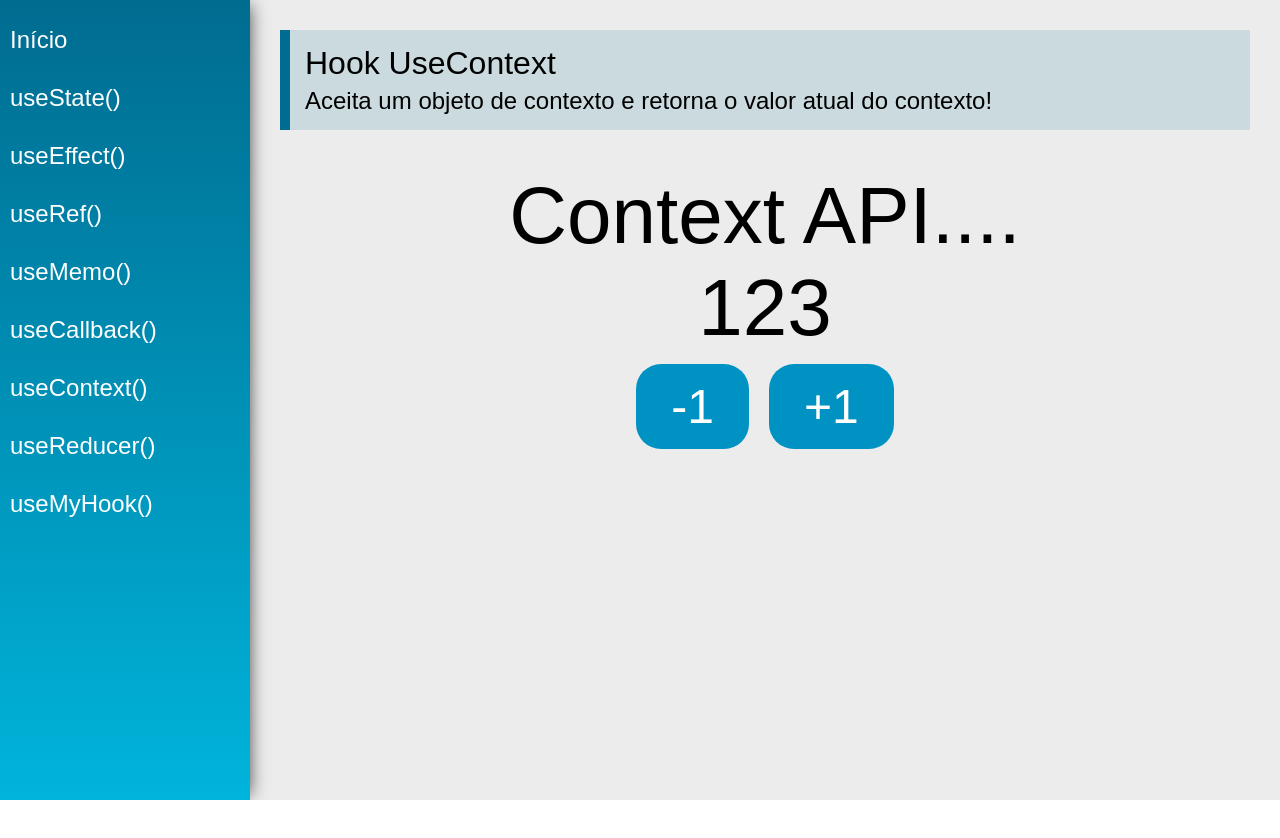
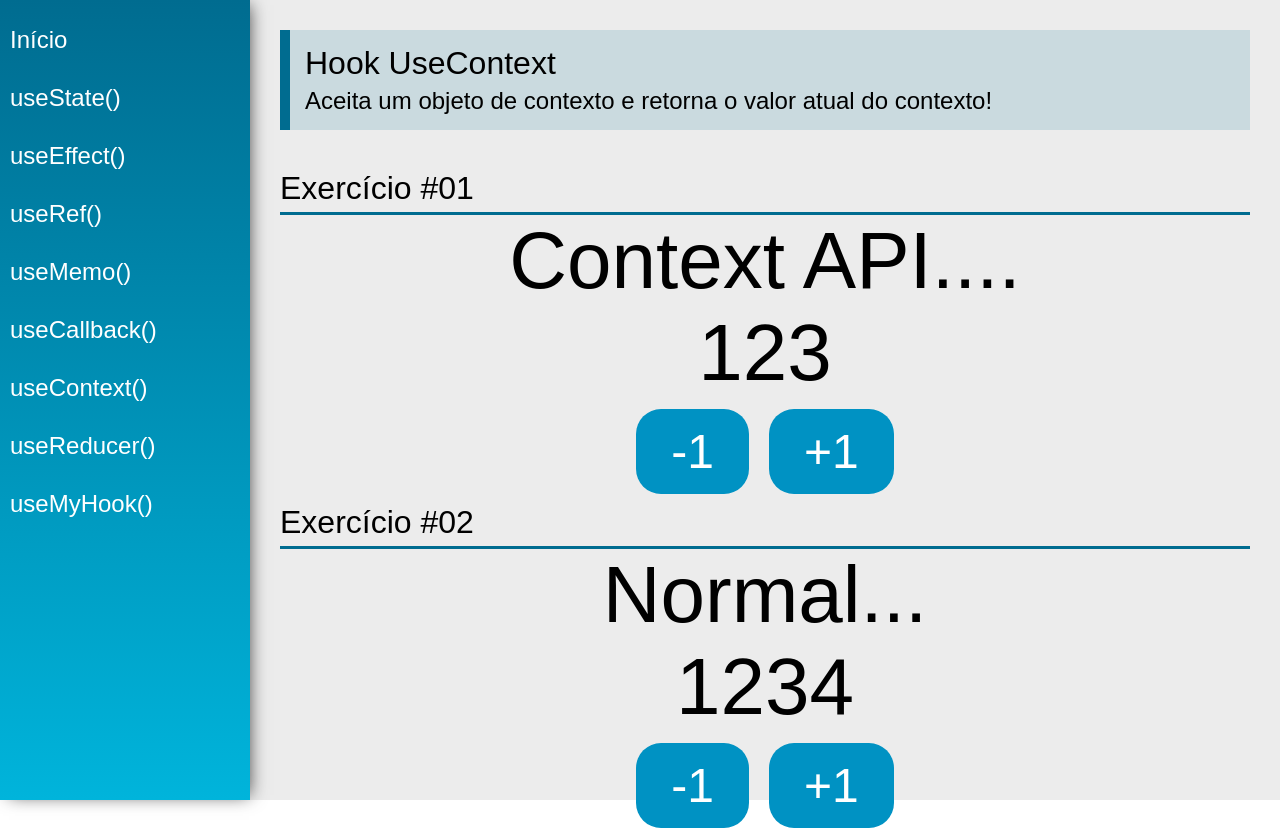
Before and after one commit to julianojales20/hooks, a React (Create React App) app: page /useContext in a window 1280 px wide. Before the commit the page ends 800 px from the top, so only its background shows below. Built offline with nearby package versions, Linux system fonts and the light colour scheme.

Commit message:
useContext

```diff
--- /dev/null
+++ b/src/data/Store.jsx
@@ -0,0 +1,34 @@
+import React, { createContext, useState } from "react";
+
+const initialState = {
+  number: 1234,
+  text: "Context API + Hooks"
+};
+
+export const AppContext = createContext(initialState);
+
+const Store = (props) => {
+  const [state, setState] = useState(initialState);
+
+  function updateState(key, value) {
+    setState({
+      ...state,
+      [key]: value
+    });
+  }
+
+  return (
+    <AppContext.Provider
+      value={{
+        number: state.number,
+        text: state.text,
+        setNumber: (n) => updateState("number", n),
+        setText: (t) => updateState("text", t)
+      }}
+    >
+      {props.children}
+    </AppContext.Provider>
+  );
+};
+
+export default Store;
--- a/src/views/App.jsx
+++ b/src/views/App.jsx
@@ -4,12 +4,14 @@
 
 import Menu from "../components/layout/Menu";
 import Content from "../components/layout/Content";
+import Store from "../data/Store";
 
 import DataContext, { data } from "../data/DataContext";
 
 const App = (props) => {
   const [state, setState] = useState(data);
   return (
+    <Store>
       <DataContext.Provider value={{ state, setState }}>
         <div className="App">
           <Router>
@@ -18,6 +20,7 @@
           </Router>
         </div>
       </DataContext.Provider>
+    </Store>
   );
 };
 
--- a/src/views/examples/UseContext.jsx
+++ b/src/views/examples/UseContext.jsx
@@ -1,7 +1,9 @@
-import React, { useContext } from "react";
+import React, { useContext, useEffect } from "react";
 import PageTitle from "../../components/layout/PageTitle";
 
 import DataContext from "../../data/DataContext";
+import SectionTitle from "../../components/layout/SectionTitle";
+import { AppContext } from "../../data/Store";
 
 const UseContext = (props) => {
   const { state, setState } = useContext(DataContext);
@@ -13,12 +15,23 @@
     });
   }
 
+  const { number, text, setText, setNumber } = useContext(AppContext);
+
+  useEffect(() => {
+    if (number > 1250) {
+      setText("Eita!!!");
+    } else {
+      setText("Normal...");
+    }
+  }, [number]);
+
   return (
     <div className="UseContext">
       <PageTitle
         title="Hook UseContext"
         subtitle="Aceita um objeto de contexto e retorna o valor atual do contexto!"
       />
+      <SectionTitle title="Exercício #01" />
       <div className="center">
         <span className="text">{state.text}</span>
         <span className="text">{state.number}</span>
@@ -31,6 +44,19 @@
           </button>
         </div>
       </div>
+      <SectionTitle title="Exercício #02" />
+      <div className="center">
+        <span className="text">{text}</span>
+        <span className="text">{number}</span>
+        <div>
+          <button className="btn" onClick={() => setNumber(number - 1)}>
+            -1
+          </button>
+          <button className="btn" onClick={() => setNumber(number + 1)}>
+            +1
+          </button>
+        </div>
+      </div>
     </div>
   );
 };
```
Lines whose indentation alone changed are shown as unchanged.
